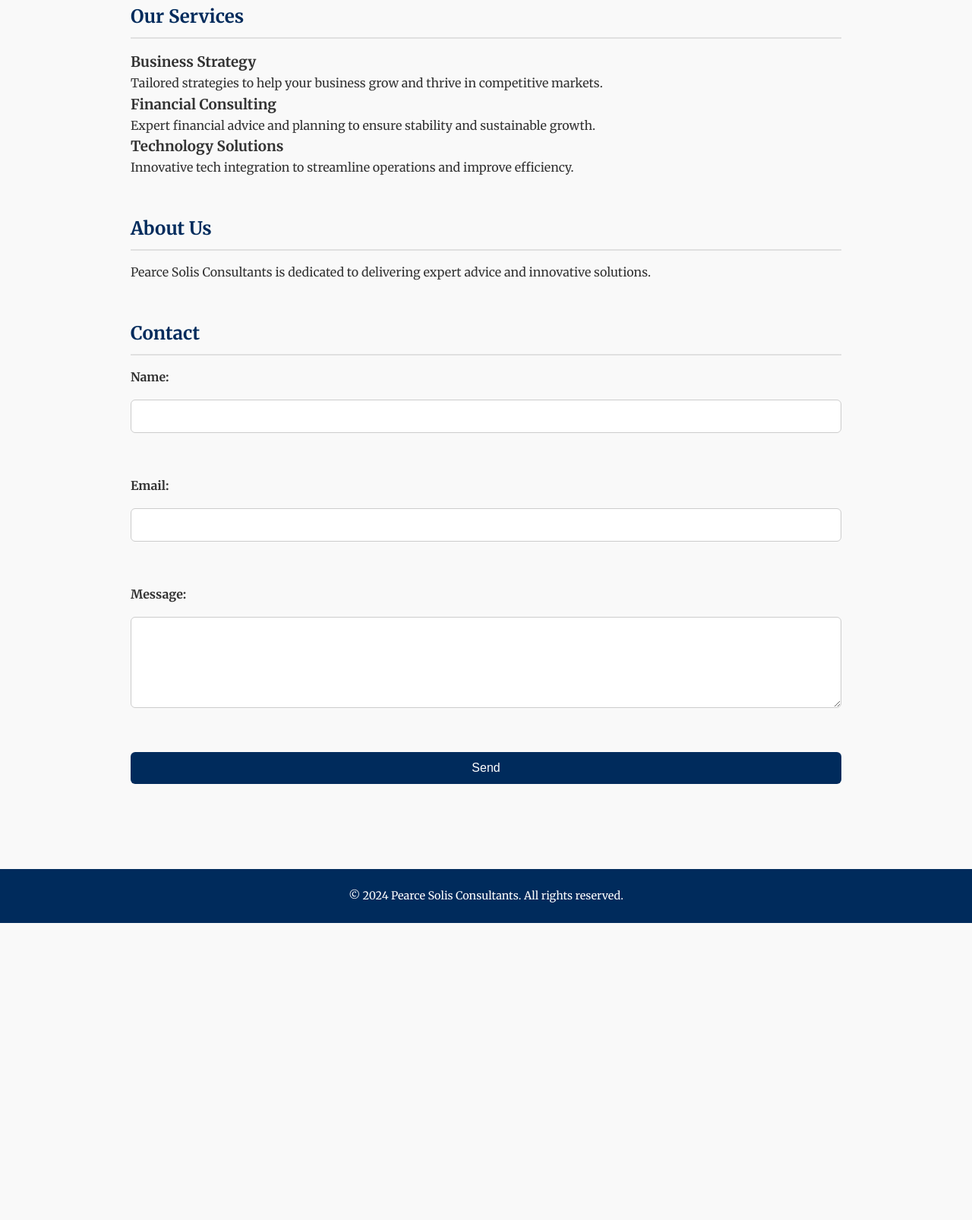
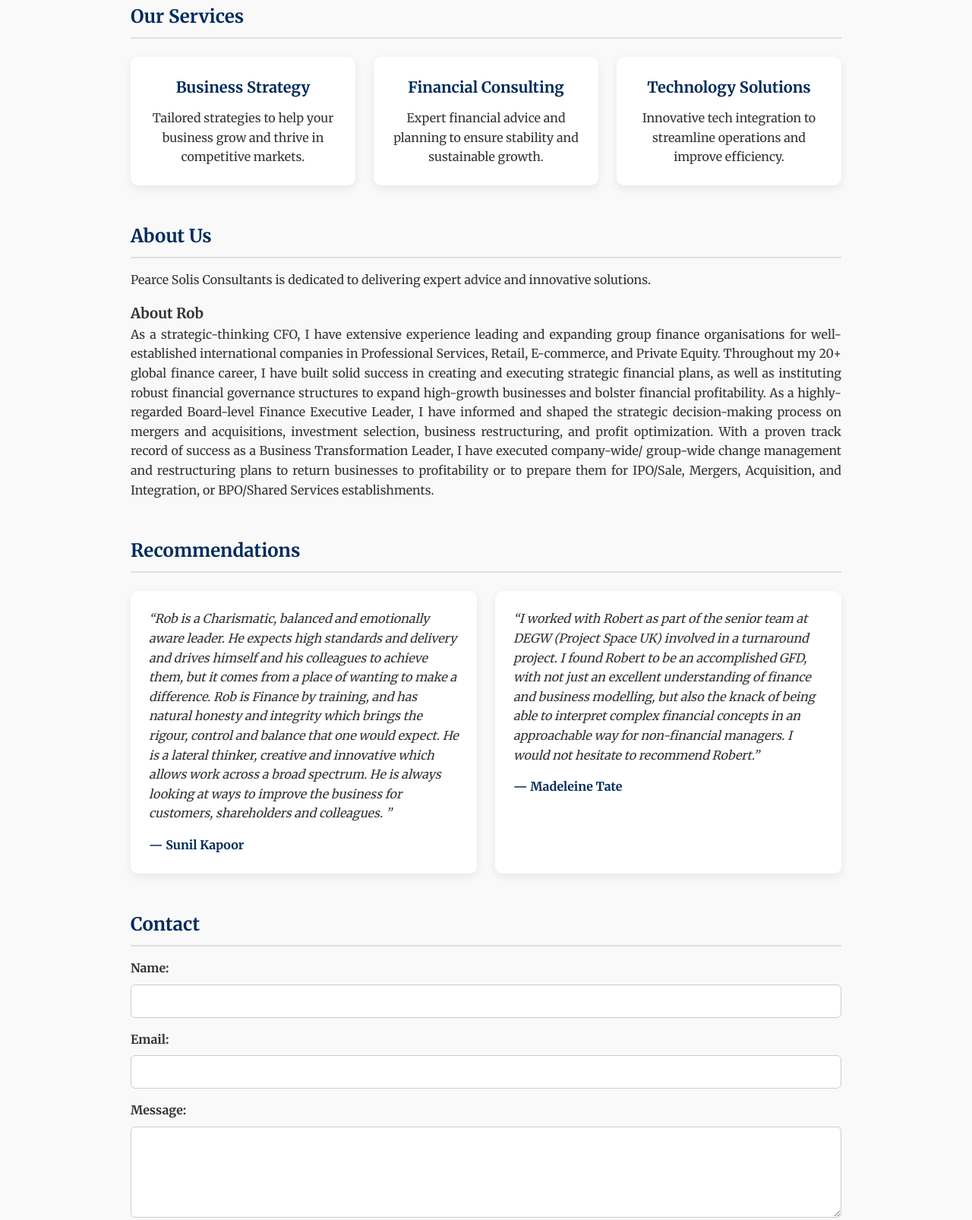
Before and after one commit to lilnoggi/PSConsultants, a plain HTML site: page index.html in a window 1280 px wide. Shown: the part 157-1763 px from the top of the page at 76% size. Before the commit the page ends 1372 px from the top, so only its background shows below. Drawn offline with Linux system fonts and the light colour scheme.

Commit message:
Recommendations
Added a recommendations/reviews section

```diff
--- a/index.html
+++ b/index.html
@@ -39,19 +39,40 @@
         <section id="about">
             <h2>About Us</h2>
             <p>Pearce Solis Consultants is dedicated to delivering expert advice and innovative solutions.</p>
+            <h3>About Rob</h3>
+            <p>As a strategic-thinking CFO, I have extensive experience leading and expanding group finance organisations for well-established international companies in Professional Services, Retail, E-commerce, and Private Equity.
+Throughout my 20+ global finance career, I have built solid success in creating and executing strategic financial plans, as well as instituting robust financial governance structures to expand high-growth businesses and bolster financial profitability.
+As a highly-regarded Board-level Finance Executive Leader, I have informed and shaped the strategic decision-making process on mergers and acquisitions, investment selection, business restructuring, and profit optimization.
+With a proven track record of success as a Business Transformation Leader, I have executed company-wide/ group-wide change management and restructuring plans to return businesses to profitability or to prepare them for IPO/Sale, Mergers, Acquisition, and Integration, or BPO/Shared Services establishments.</p>
+        </section>
+        <section id="recommendations">
+            <h2>Recommendations</h2>
+            <div class="reviews-container">
+                <div class="review-card">
+                    <p>“Rob is a Charismatic, balanced and emotionally aware leader. He expects high standards and delivery and drives himself and his colleagues to achieve them, but it comes from a place of wanting to make a difference. Rob is Finance by training, and has natural honesty and integrity which brings the rigour, control and balance that one would expect. He is a lateral thinker, creative and innovative which allows work across a broad spectrum. He is always looking at ways to improve the business for customers, shareholders and colleagues. ”</p>
+                    <h4>— Sunil Kapoor</h4>
+                </div>
+                <div class="review-card">
+                    <p>“I worked with Robert as part of the senior team at DEGW (Project Space UK) involved in a turnaround project.  I found Robert to be an accomplished GFD, with not just an excellent understanding of finance and business modelling, but also the knack of being able to interpret complex financial concepts in an approachable way for non-financial managers. I would not hesitate to recommend Robert.”</p>
+                    <h4>— Madeleine Tate</h4>
+                </div>
+            </div>
         </section>
         <section id="contact">
             <h2>Contact</h2>
             <form>
+                <div>
                     <label for="name">Name:</label>
                     <input type="text" id="name" name="name" required>
-                <br>
+                </div>
+                <div>
                     <label for="email">Email:</label>
                     <input type="email" id="email" name="email" required>
-                <br>
+                </div>
+                <div>
                     <label for="message">Message:</label>
                     <textarea id="message" name="message" required></textarea>
-                <br>
+                </div>
                 <button type="submit">Send</button>
             </form>
         </section>
--- a/style.css
+++ b/style.css
@@ -60,11 +60,85 @@ section h2 {
     padding-bottom: 0.5rem;
 }
 
+/* Services Section */
+.services-container {
+    display: grid;
+    grid-template-columns: repeat(auto-fit, minmax(280px, 1fr));
+    gap: 1.5rem;
+    margin-top: 1.5rem;
+}
+
+.service-card {
+    background: #fff;
+    text-align: center;
+    padding: 1.5rem;
+    border-radius: 10px;
+    box-shadow: 0 4px 12px rgba(0, 0, 0, 0.08);
+    transition: transform 0.3s ease, box-shadow 0.3s ease;
+}
+
+.service-card:hover {
+    transform: translateY(-5px);
+    box-shadow: 0 6px 18px rgba(0, 0, 0, 0.12);
+}
+
+.service-card h3 {
+    color: #002b5c;
+    margin-bottom: 0.75rem;
+    font-size: 1.25rem;
+}
+
+/* About section readability */
+#about p {
+    margin-bottom: 1rem;
+    text-align: justify; /* optional, makes it neat */
+}
+
+/* Recommendations / Reviews */
+#recommendations {
+    margin: 3rem 0;
+}
+
+.reviews-container {
+    display: grid;
+    grid-template-columns: repeat(auto-fit, minmax(300px, 1fr));
+    gap: 1.5rem;
+    margin-top: 1.5rem;
+}
+
+.review-card {
+    background: #fff;
+    padding: 1.5rem;
+    border-radius: 10px;
+    box-shadow: 0 4px 12px rgba(0, 0, 0, 0.08);
+    font-style: italic;
+    transition: transform 0.3s ease, box-shadow 0.3s ease;
+}
+
+.review-card:hover {
+    transform: translateY(-5px);
+    box-shadow: 0 6px 18px rgba(0, 0, 0, 0.12);
+}
+
+.review-card h4 {
+    margin-top: 1rem;
+    font-weight: 600;
+    color: #002b5c;
+    font-style: normal; /* keep names normal instead of italic */
+}
+
 /* Contact form */
 form {
     display: flex;
     flex-direction: column;
     gap: 1rem;
+}
+
+/* Contact form spacing */
+form div {
+    display: flex;
+    flex-direction: column;
+    gap: 0.5rem;
 }
 
 label {
```
Lines whose indentation alone changed are shown as unchanged.
